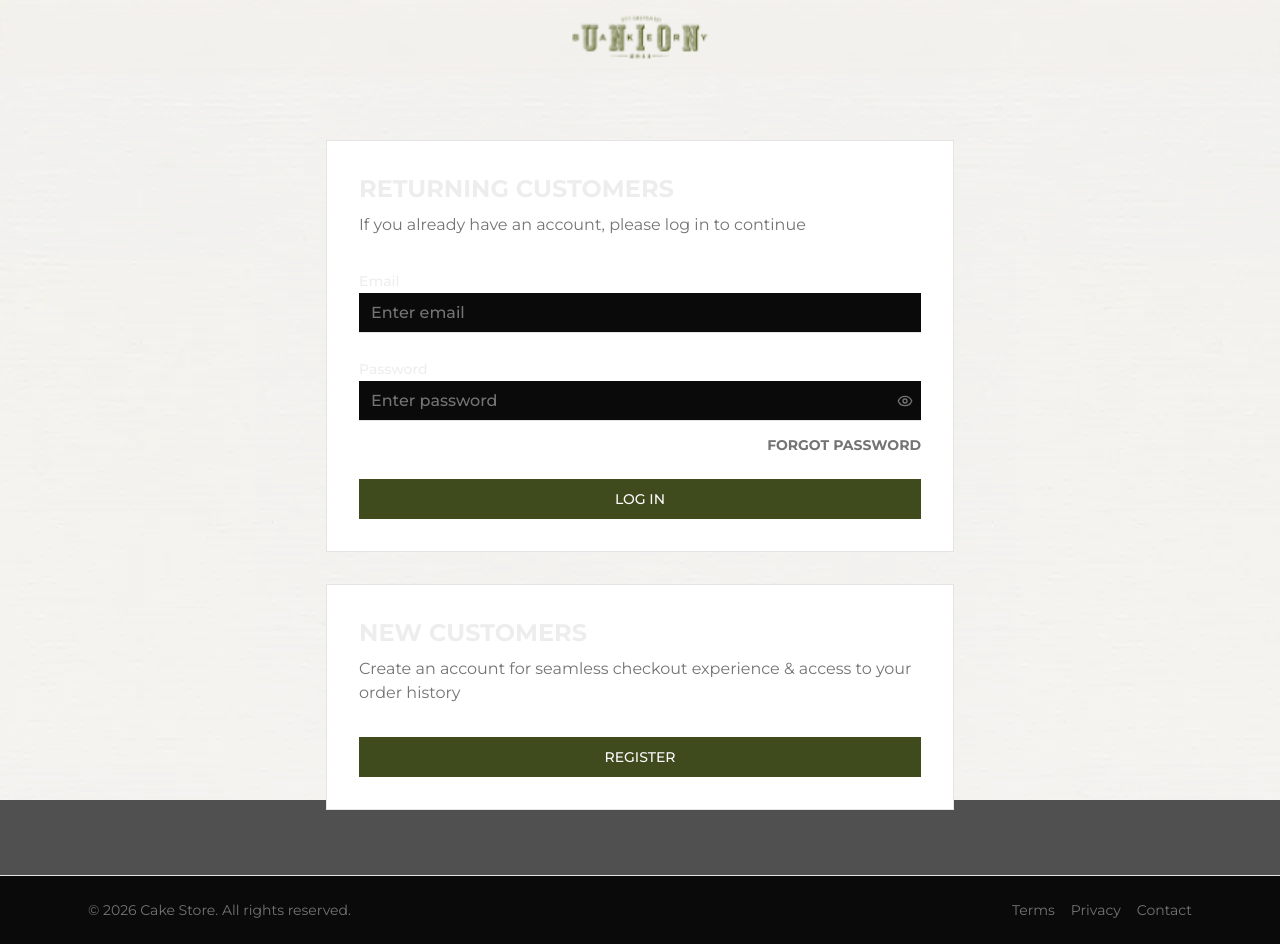
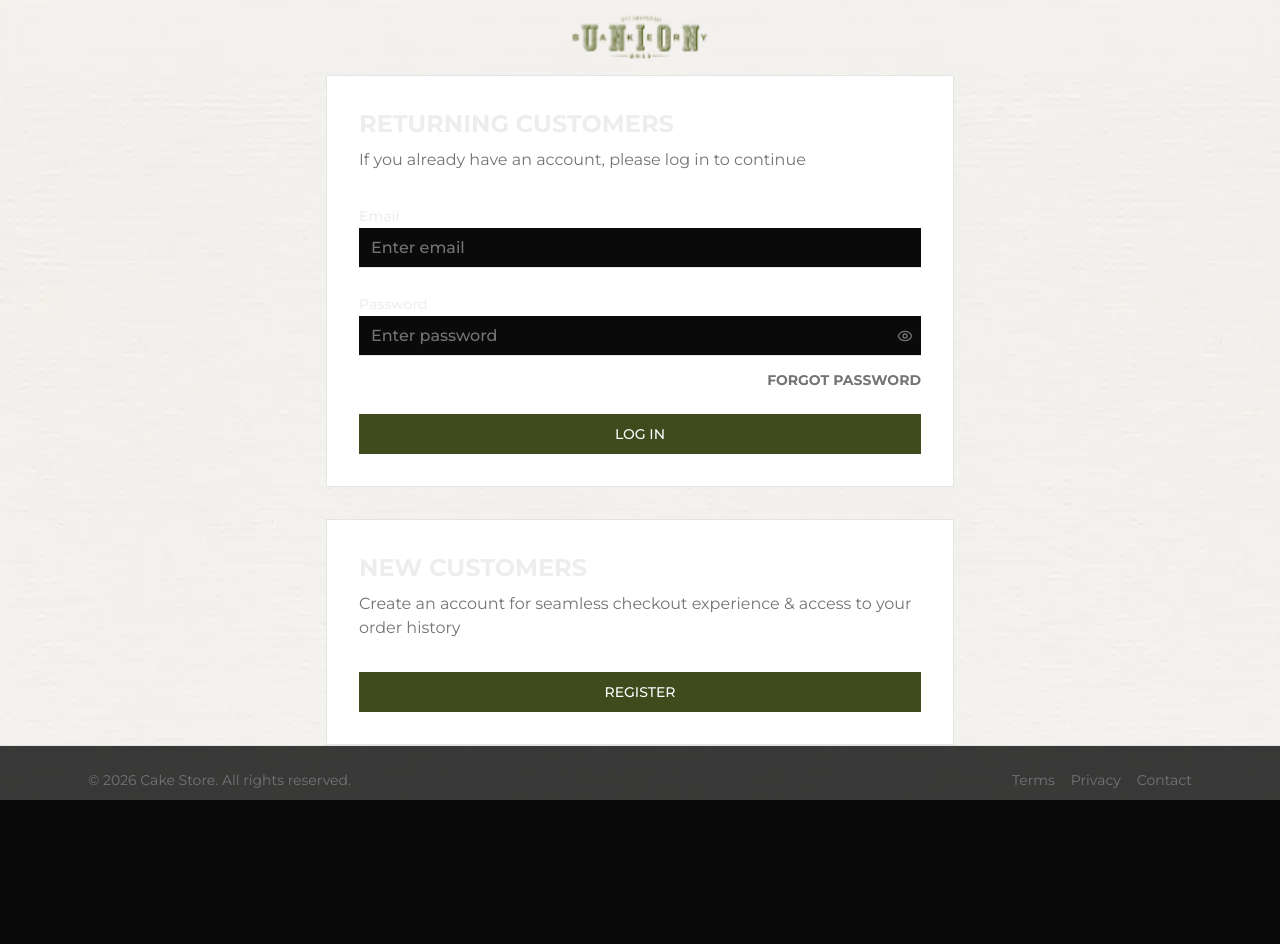
Before and after one commit to rayhanyovi/cake-shop, a Next.js app: page /auth/login in a window 1280 px wide. After the commit the page ends 814 px from the top, so only its background shows below. Built offline with nearby package versions, Linux system fonts and the light colour scheme; no server answers.

Commit message:
style: adjust auth page layout

```diff
--- a/app/auth/login/page.tsx
+++ b/app/auth/login/page.tsx
@@ -66,8 +66,8 @@ export default function LoginPage() {
   };
 
   return (
-    <div className="min-h-screen bg-muted/30 flex w-full justify-center px-4">
-      <div className="flex min-h-screen w-full flex-col justify-center max-w-157 space-y-8">
+    <div className="flex-col flex-1 bg-transparent flex w-full items-center justify-center px-4">
+      <div className="flex h-full w-full flex-col justify-center max-w-157 space-y-8">
         {/* CARD LOGIN FORM */}
         <div className="border border-border bg-card p-8 w-full space-y-8">
           <div className="space-y-2">
--- a/app/auth/register/page.tsx
+++ b/app/auth/register/page.tsx
@@ -64,8 +64,8 @@ export default function RegisterPage() {
   };
 
   return (
-    <div className="min-h-screen bg-muted/30 flex w-full justify-center">
-      <div className="flex min-h-screen w-full max-w-157 flex-col justify-center">
+    <div className="flex w-full justify-center items-center flex-1 flex-col">
+      <div className="flex w-full max-w-157 flex-col justify-center">
         <div className="w-full border border-border bg-card p-8">
           <div className="space-y-2">
             <h1 className="text-2xl font-bold text-foreground">
@@ -232,7 +232,9 @@ export default function RegisterPage() {
               <a
                 href={`/auth/login${
                   searchParams.get("ref")
-                    ? `?ref=${encodeURIComponent(searchParams.get("ref") ?? "")}`
+                    ? `?ref=${encodeURIComponent(
+                        searchParams.get("ref") ?? ""
+                      )}`
                     : ""
                 }`}
                 className="font-semibold text-foreground"
```
